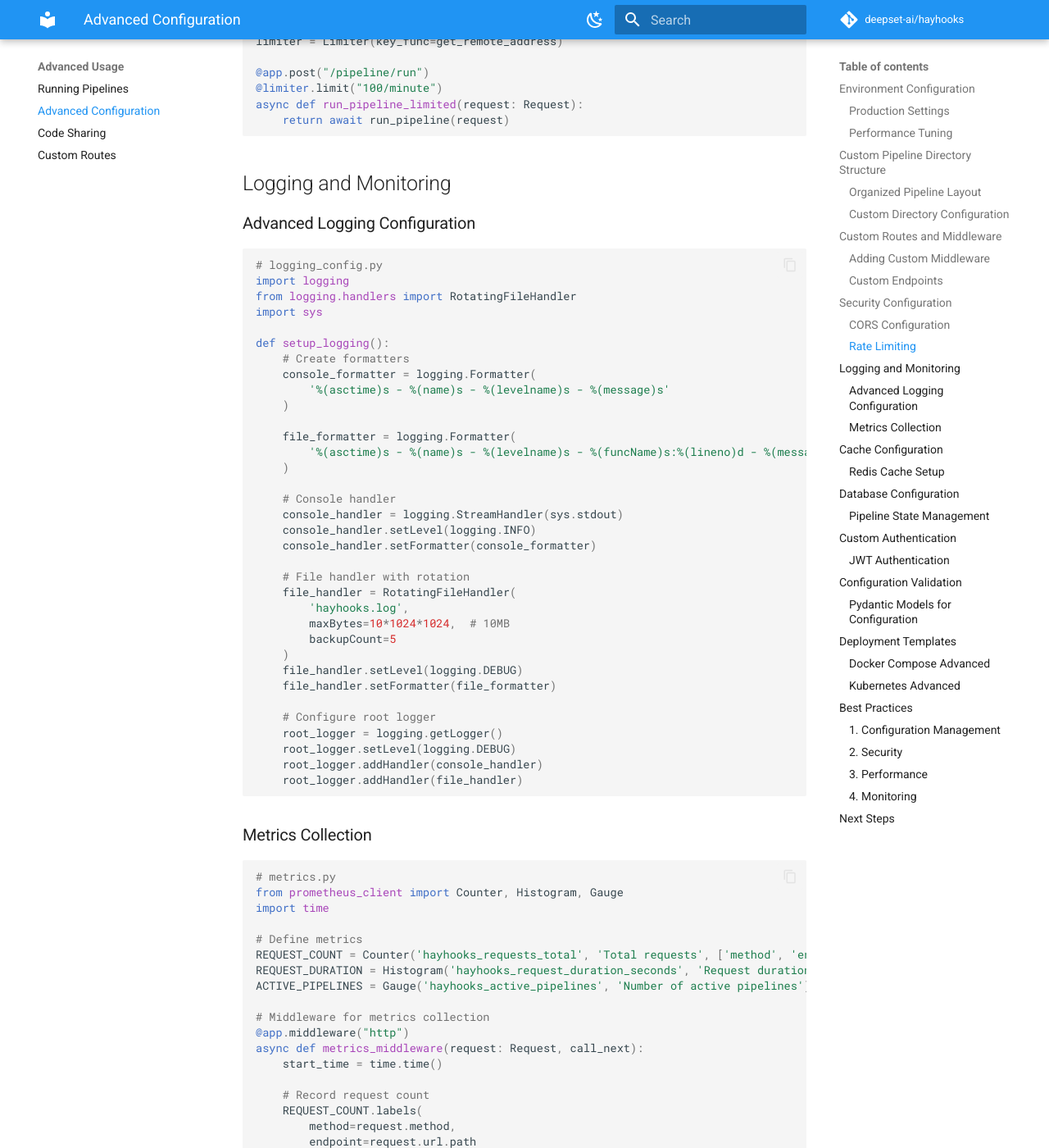
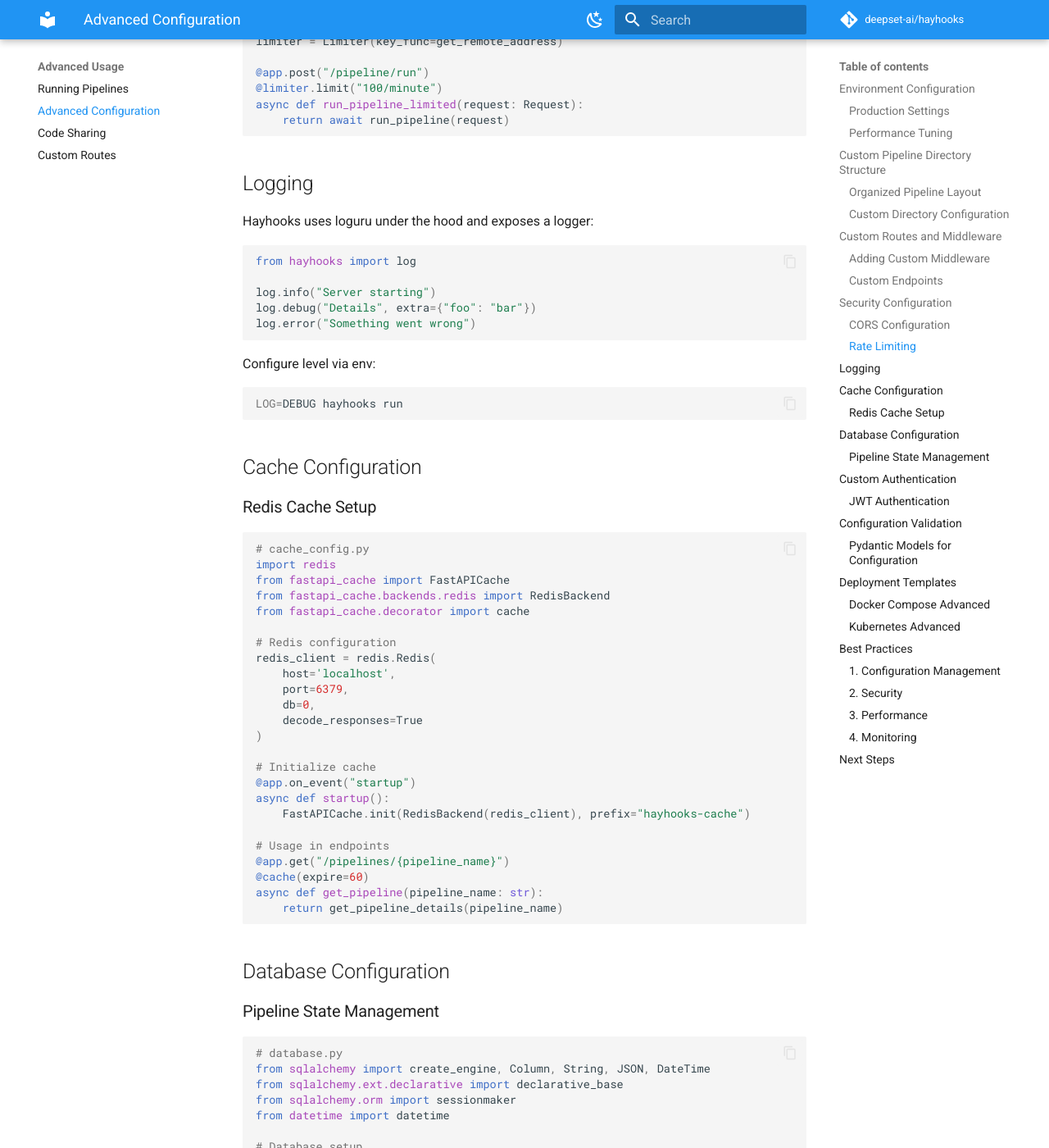
Before and after one commit to deepset-ai/hayhooks, an MkDocs documentation site: the page built from docs/advanced/advanced-configuration.md, in a window 1280 px wide and 1400 px high, scrolled down 3760 px. Shown: the whole window at 82% size. Built offline with MkDocs 1.6.1 and Material for MkDocs 9.7.7, drawn with Linux system fonts in a browser that asks for light colours; comment, search, counter and statistics services are not loaded; some of the changed text lies outside the part shown.

Commit message:
Docs cleaning

````diff
--- a/docs/advanced/advanced-configuration.md
+++ b/docs/advanced/advanced-configuration.md
@@ -105,9 +105,9 @@
 
 ```python
 # custom_middleware.py
+import time
 from fastapi import Request, Response
-from fastapi.middleware import Middleware
-from fastapi.middleware.base import BaseHTTPMiddleware
+from starlette.middleware.base import BaseHTTPMiddleware
 
 class CustomMiddleware(BaseHTTPMiddleware):
     async def dispatch(self, request: Request, call_next):
@@ -189,77 +189,22 @@
     return await run_pipeline(request)
 ```
 
-## Logging and Monitoring
+## Logging
 
-### Advanced Logging Configuration
+Hayhooks uses loguru under the hood and exposes a logger:
 
 ```python
-# logging_config.py
-import logging
-from logging.handlers import RotatingFileHandler
-import sys
+from hayhooks import log
 
-def setup_logging():
-    # Create formatters
-    console_formatter = logging.Formatter(
-        '%(asctime)s - %(name)s - %(levelname)s - %(message)s'
-    )
-
-    file_formatter = logging.Formatter(
-        '%(asctime)s - %(name)s - %(levelname)s - %(funcName)s:%(lineno)d - %(message)s'
-    )
-
-    # Console handler
-    console_handler = logging.StreamHandler(sys.stdout)
-    console_handler.setLevel(logging.INFO)
-    console_handler.setFormatter(console_formatter)
-
-    # File handler with rotation
-    file_handler = RotatingFileHandler(
-        'hayhooks.log',
-        maxBytes=10*1024*1024,  # 10MB
-        backupCount=5
-    )
-    file_handler.setLevel(logging.DEBUG)
-    file_handler.setFormatter(file_formatter)
-
-    # Configure root logger
-    root_logger = logging.getLogger()
-    root_logger.setLevel(logging.DEBUG)
-    root_logger.addHandler(console_handler)
-    root_logger.addHandler(file_handler)
+log.info("Server starting")
+log.debug("Details", extra={"foo": "bar"})
+log.error("Something went wrong")
 ```
 
-### Metrics Collection
+Configure level via env:
 
-```python
-# metrics.py
-from prometheus_client import Counter, Histogram, Gauge
-import time
-
-# Define metrics
-REQUEST_COUNT = Counter('hayhooks_requests_total', 'Total requests', ['method', 'endpoint'])
-REQUEST_DURATION = Histogram('hayhooks_request_duration_seconds', 'Request duration')
-ACTIVE_PIPELINES = Gauge('hayhooks_active_pipelines', 'Number of active pipelines')
-
-# Middleware for metrics collection
-@app.middleware("http")
-async def metrics_middleware(request: Request, call_next):
-    start_time = time.time()
-
-    # Record request count
-    REQUEST_COUNT.labels(
-        method=request.method,
-        endpoint=request.url.path
-    ).inc()
-
-    # Process request
-    response = await call_next(request)
-
-    # Record duration
-    REQUEST_DURATION.observe(time.time() - start_time)
-
-    return response
+```bash
+LOG=DEBUG hayhooks run
 ```
 
 ## Cache Configuration
````
Also changed, not shown: docs/features/mcp-support.md (+5 -10 lines).
